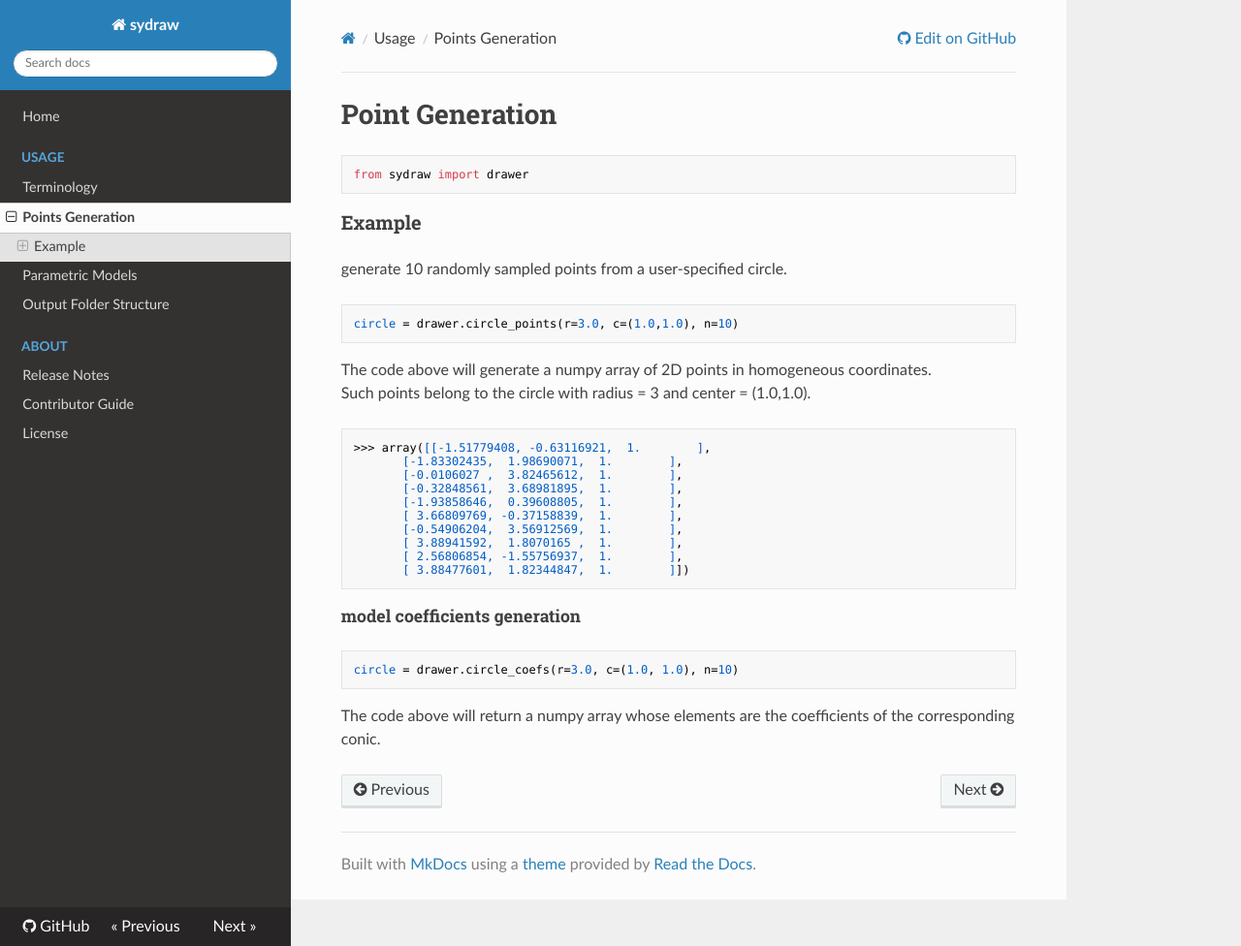
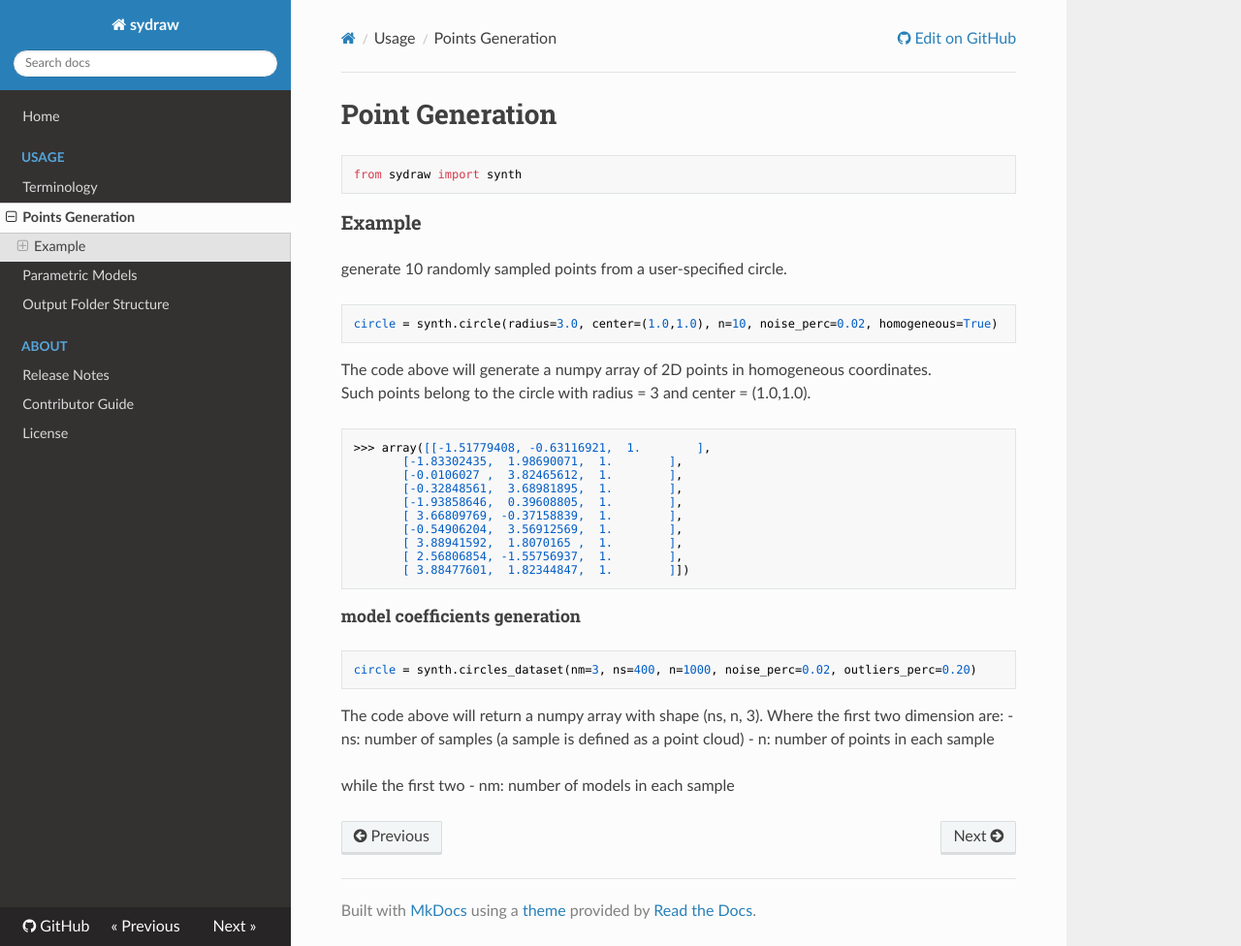
Before and after one commit to WilliamBonvini/sydraw, an MkDocs documentation site: the page built from docs/usage/point_generation.md, in a window 1280 px wide and 976 px high. Shown: the whole window at 97% size. Built offline with MkDocs 1.6.1, drawn with Linux system fonts in a browser that asks for light colours; nearby versions of some CDN libraries.

Commit message:
modify doc

````diff
--- a/docs/usage/point_generation.md
+++ b/docs/usage/point_generation.md
@@ -2,13 +2,13 @@
 # Point Generation
 
 ```python
-from sydraw import drawer
+from sydraw import synth
 ```
 ### Example
 
 generate 10 randomly sampled points from a user-specified circle.
 ```python
-circle = drawer.circle_points(r=3.0, c=(1.0,1.0), n=10)
+circle = synth.circle(radius=3.0, center=(1.0,1.0), n=10, noise_perc=0.02, homogeneous=True)
 ```
 
 The code above will generate a numpy array of 2D points in homogeneous coordinates.
@@ -29,6 +29,13 @@
 
 ##### model coefficients generation
 ```python
-circle = drawer.circle_coefs(r=3.0, c=(1.0, 1.0), n=10)
+circle = synth.circles_dataset(nm=3, ns=400, n=1000, noise_perc=0.02, outliers_perc=0.20)
 ```
-The code above will return a numpy array whose elements are the coefficients of the corresponding conic.
+
+The code above will return a numpy array with shape (ns, n, 3).
+Where the first two dimension are:
+- ns: number of samples (a sample is defined as a point cloud)
+- n: number of points in each sample
+
+while the first two
+- nm: number of models in each sample
````
Also changed, not shown: README.md (+2 -0 lines), docs/usage/output_folder_structure.md (+5 -5 lines).
